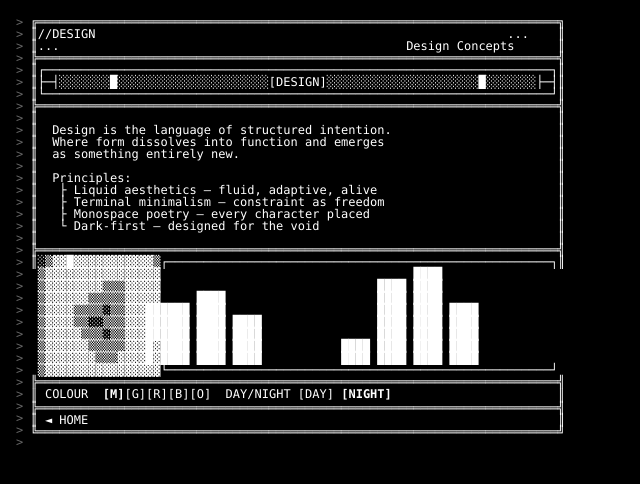
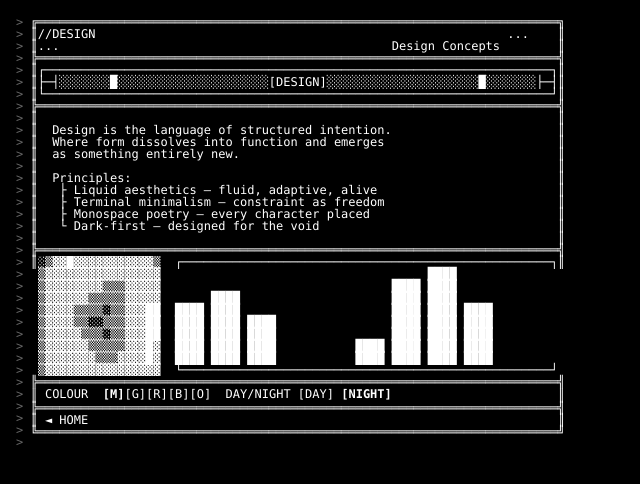
Before and after one commit to titled-agent-001/project-ascii-shadcn, a Next.js app: page /design in a window 1280 px wide. Shown: the top 484 px of the page, without its empty margins (0-640 px from the left). Built offline with nearby package versions, Linux system fonts and the light colour scheme.

Commit message:
fix design page: right-align title, add gap between plasma/chart, fix border connection with inline-block

```diff
--- a/src/app/design/page.tsx
+++ b/src/app/design/page.tsx
@@ -56,7 +56,7 @@ export default function DesignPage() {
         <div ref={contentRef} className="flex-1 min-w-0 whitespace-pre">
           <div>{top}</div>
           <div>{`║${pad("//DESIGN                                                         ...")}║`}</div>
-          <div>{`║${pad("...                                                Design Concepts")}║`}</div>
+          <div>{`║${pad("...                                              Design Concepts")}║`}</div>
           <div>{mid}</div>
           <div>{banTop}</div>
           <div>{`║├─┤`}<BouncingBanner text="[DESIGN]" width={W - 6} />{`├─┤║`}</div>
@@ -74,16 +74,7 @@ export default function DesignPage() {
           <div>{`║${pad("   └ Dark-first — designed for the void")}║`}</div>
           <div>{inner}</div>
           <div>{mid}</div>
-          <div className="flex">
-            <span>║</span>
-            <PlasmaOrb width={17} height={10} />
-            <div>
-              <div>{`┌${"─".repeat(W - 19)}┐`}</div>
-              <BarChart width={W - 19} height={8} barCount={9} />
-              <div>{`└${"─".repeat(W - 19)}┘`}</div>
-            </div>
-            <span>║</span>
-          </div>
+          <div>║<span style={{ display: "inline-block", width: `${W}ch`, overflow: "hidden", verticalAlign: "top" }}><span style={{ display: "inline-block", verticalAlign: "top" }}><PlasmaOrb width={17} height={10} /></span><span style={{ display: "inline-block", width: "2ch" }}>{" "}</span><span style={{ display: "inline-block", verticalAlign: "top" }}><div>{`┌${"─".repeat(W - 21)}┐`}</div><BarChart width={W - 21} height={8} barCount={9} /><div>{`└${"─".repeat(W - 21)}┘`}</div></span></span>║</div>
           <div>{mid}</div>
           <div>║<span style={{ display: "inline-block", width: `${W}ch`, overflow: "hidden" }}>{` `}<InlineThemeSwitcher /></span>║</div>
           <div>{mid}</div>
```
